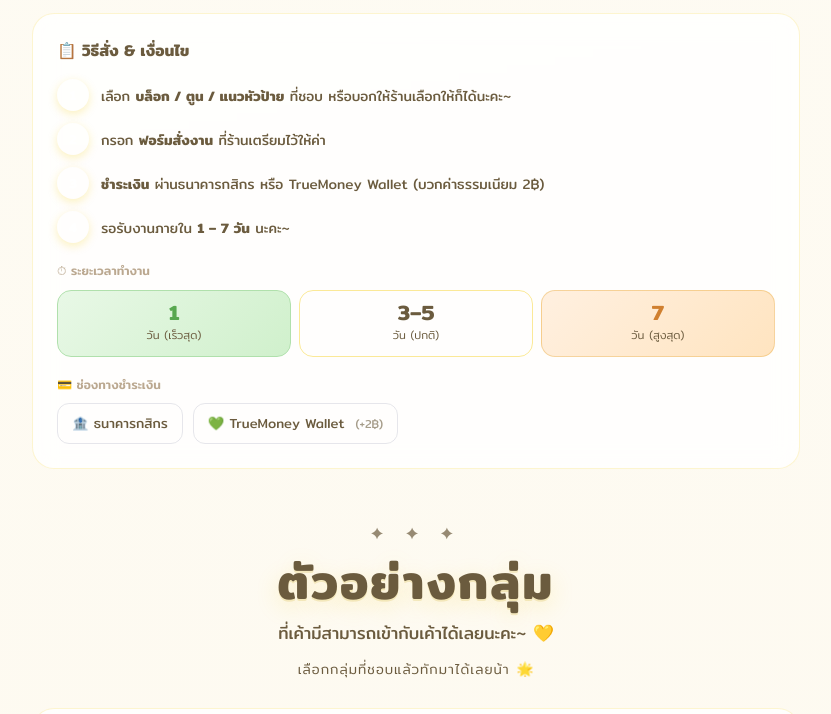
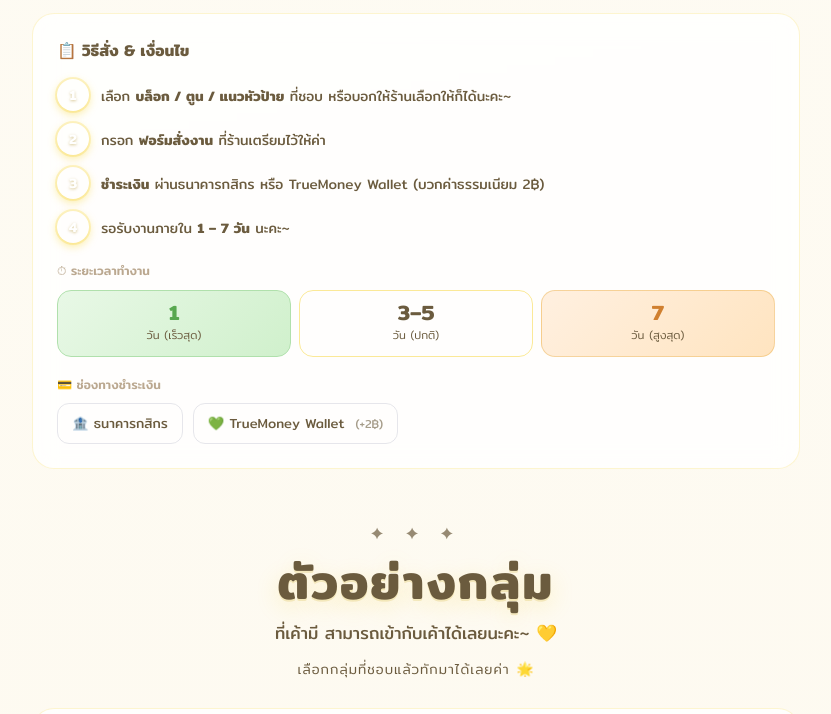
Before and after one commit to 2ydmvyydg7-lang/bibimint-shop, a plain HTML site: page index.html in a window 1280 px wide. Shown: the part 1262-1976 px from the top of the page, without its empty margins (224-1055 px from the left). Drawn offline with Linux system fonts and the light colour scheme.

Commit message:
Update index.html

```diff
--- a/index.html
+++ b/index.html
@@ -85,7 +85,7 @@
 /* STEPS */
 .steps-list { display: flex; flex-direction: column; gap: 12px; }
 .step-item { display: flex; align-items: flex-start; gap: 12px; }
-.step-num { min-width: 32px; height: 32px; background: linear-gradient(135deg, var(–yellow-soft), var(–yellow)); border-radius: 50%; display: flex; align-items: center; justify-content: center; font-size: 0.8rem; font-weight: 600; color: white; box-shadow: 0 3px 10px rgba(245,200,0,0.25); flex-shrink: 0; }
+.step-num { min-width: 32px; height: 32px; background: linear-gradient(135deg, var(–yellow-soft), var(–yellow)); border-radius: 50%; display: flex; align-items: center; justify-content: center; font-size: 0.85rem; font-weight: 700; color: white; box-shadow: 0 3px 10px rgba(245,200,0,0.4), 0 0 0 2px rgba(245,200,0,0.2); flex-shrink: 0; text-shadow: 0 1px 3px rgba(160,120,0,0.4); }
 .step-text { font-size: 0.86rem; color: var(–text-soft); line-height: 1.75; padding-top: 5px; }
 
 /* TIMELINE */
@@ -381,8 +381,8 @@ text-shadow: 0 1px 2px rgba(0,0,0,0.08);
   <div class="groups-header">
     <div class="groups-header-deco">✦ ✦ ✦</div>
     <div class="groups-header-title">ตัวอย่างกลุ่ม</div>
-    <div class="groups-header-sub">ที่เค้ามีสามารถเข้ากับเค้าได้เลยนะคะ~ 💛</div>
-    <div class="groups-header-deco2">เลือกกลุ่มที่ชอบแล้วทักมาได้เลยน้า 🌟</div>
+    <div class="groups-header-sub">ที่เค้ามี สามารถเข้ากับเค้าได้เลยนะคะ~ 💛</div>
+    <div class="groups-header-deco2">เลือกกลุ่มที่ชอบแล้วทักมาได้เลยค่า 🌟</div>
   </div>
 
   <div class="section-card group-section">
@@ -866,7 +866,7 @@ text-shadow: 0 1px 2px rgba(0,0,0,0.08);
 
   <div class="footer">
     <div class="footer-name">Bibimint Shop ✦</div>
-    FACE | Bibimint Lulusia<br>ขอบคุณที่แวะมานะคะ~ 💛
+    FB | Bibimint Lulusia<br>ขอบคุณที่แวะมานะคะ~ 💛
   </div>
 
 </div>
```
